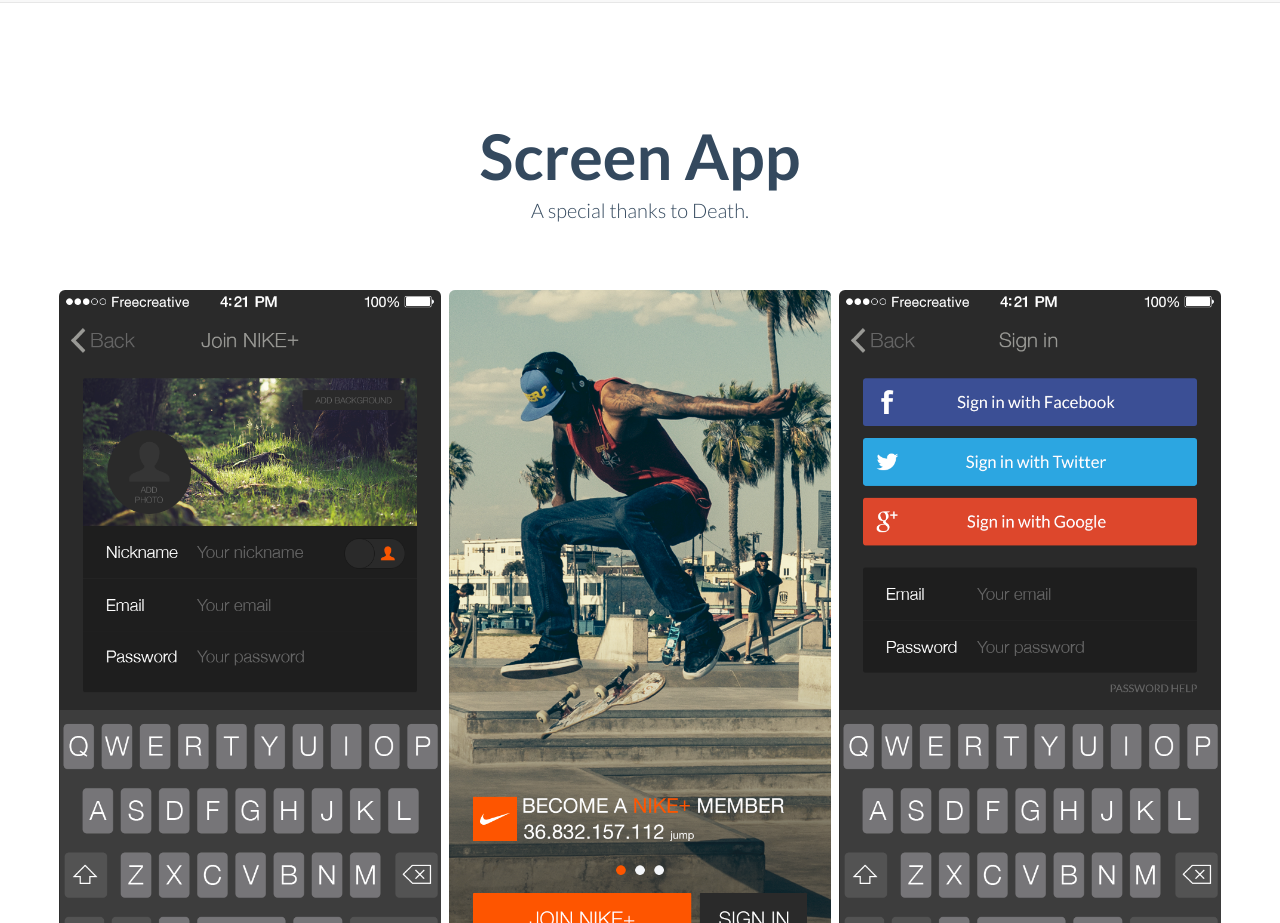
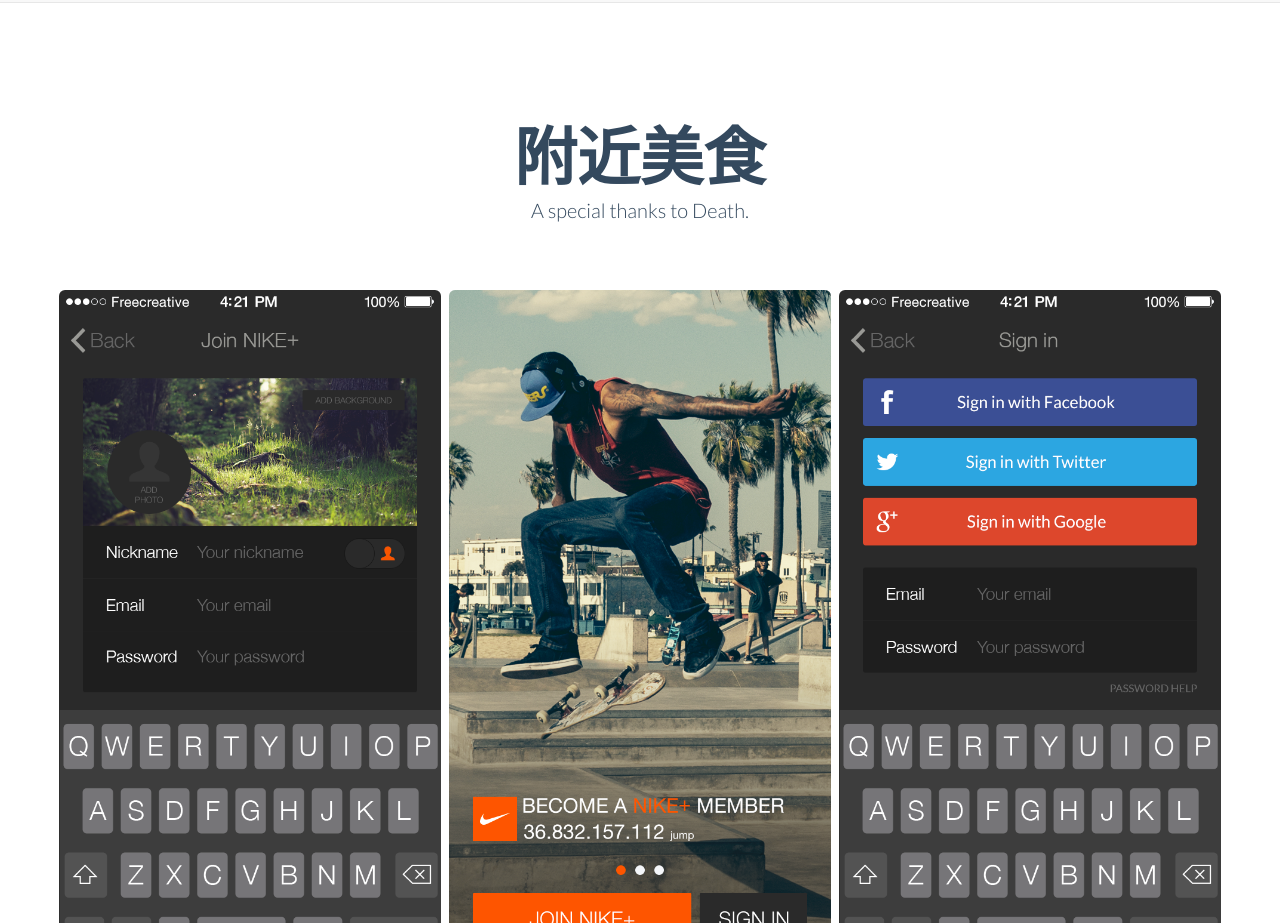
Before and after one commit to Alison0912han/webex2, a plain HTML site: page index.html in a window 1280 px wide. Shown: the part 3600-4523 px from the top of the page. Drawn offline with Linux system fonts and the light colour scheme.

Commit message:
Update index.html

```diff
--- a/index.html
+++ b/index.html
@@ -261,7 +261,7 @@
         <div class="container">
           <div class="row" >
 			 <div class="col-md-6 col-md-offset-3 text-center wrap_title ">
-				<h2>Screen App</h2>
+				<h2>附近美食</h2>
 				<p class="lead" style="margin-top:0">A special thanks to Death.</p>
 			 </div>
 		  </div>
```
